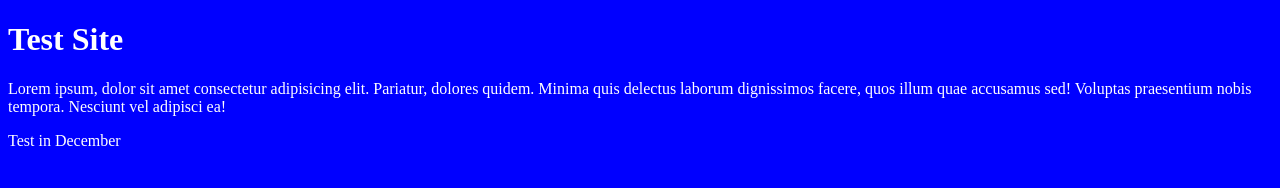
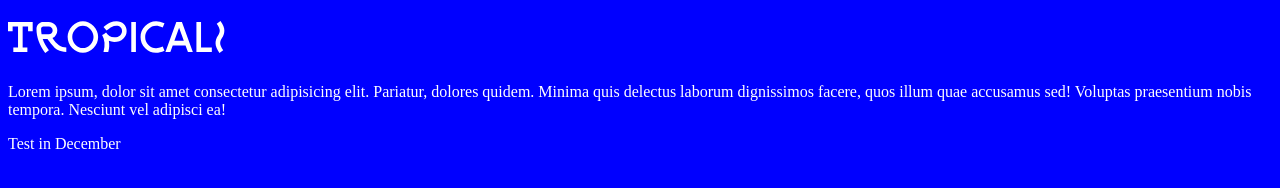
Before and after one commit to danaidesign/tropicali, a plain HTML site: page index.html in a window 1280 px wide. Drawn offline with Linux system fonts and the light colour scheme.

Commit message:
Change logo in html

```diff
--- /dev/null
+++ b/css/reset.css
@@ -0,0 +1,65 @@
+html, body, div, span, applet, object, iframe,
+h1, h2, h3, h4, h5, h6, p, blockquote, pre,
+a, abbr, acronym, address, big, cite, code,
+del, dfn, em, img, ins, kbd, q, s, samp,
+small, strike, strong, sub, sup, tt, var,
+b, u, i, center,
+dl, dt, dd, ol, ul, li,
+fieldset, form, label, legend,
+table, caption, tbody, tfoot, thead, tr, th, td,
+article, aside, canvas, details, embed,
+figure, figcaption, footer, header, hgroup,
+menu, nav, output, ruby, section, summary,
+time, mark, audio, video {
+  margin: 0;
+  padding: 0;
+  border: 0;
+  font-size: 100%;
+  font: inherit;
+  vertical-align: baseline;
+}
+
+article, aside, details, figcaption, figure,
+footer, header, hgroup, menu, nav, section {
+  display: block;
+}
+
+body {
+  line-height: 1;
+}
+
+ol, ul {
+  list-style: none;
+}
+
+blockquote, q {
+  quotes: none;
+}
+
+blockquote:before, blockquote:after,
+q:before, q:after {
+  content: '';
+  content: none;
+}
+
+table {
+  border-collapse: collapse;
+  border-spacing: 0;
+}
+
+img, iframe {
+  vertical-align: bottom;
+  max-width: 100%;
+}
+
+input, textarea, select {
+  font: inherit;
+}
+
+* {
+  -webkit-box-sizing: border-box;
+  -moz-box-sizing: border-box;
+  box-sizing: border-box;
+  -webkit-font-smoothing: antialiased;
+  text-rendering: optimizeLegibility;
+}
--- a/index.html
+++ b/index.html
@@ -8,7 +8,7 @@
     <link rel="stylesheet" href="app.css">
 </head>
 <body>
-    <h1>Test Site</h1>
+    <h1><img src="img/logo.svg" alt="Tropicali"></h1>
     <p>Lorem ipsum, dolor sit amet consectetur adipisicing elit. Pariatur, dolores quidem. Minima quis delectus laborum dignissimos facere, quos illum quae accusamus sed! Voluptas praesentium nobis tempora. Nesciunt vel adipisci ea!</p>
     <p>Test in December</p>
 </body>
```
Also changed, not shown: fonts/jost-book.woff (added), fonts/jost-book.woff2 (added), img/logo.svg (added).
